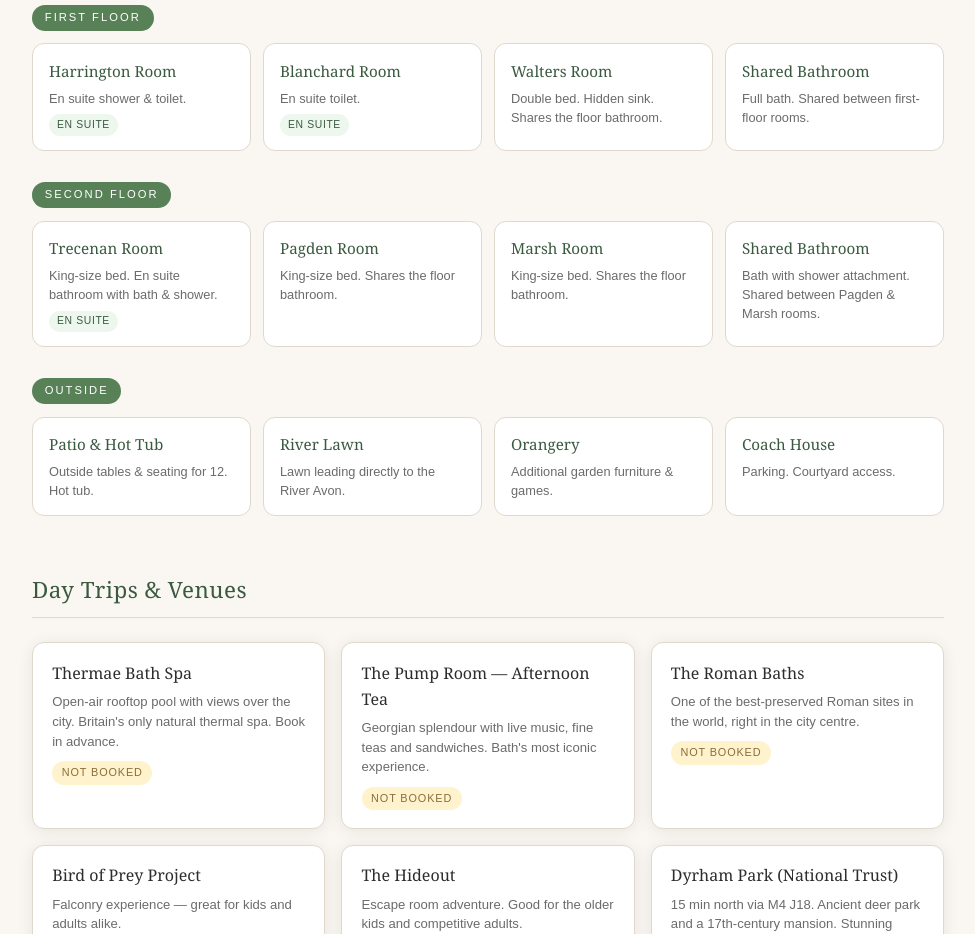
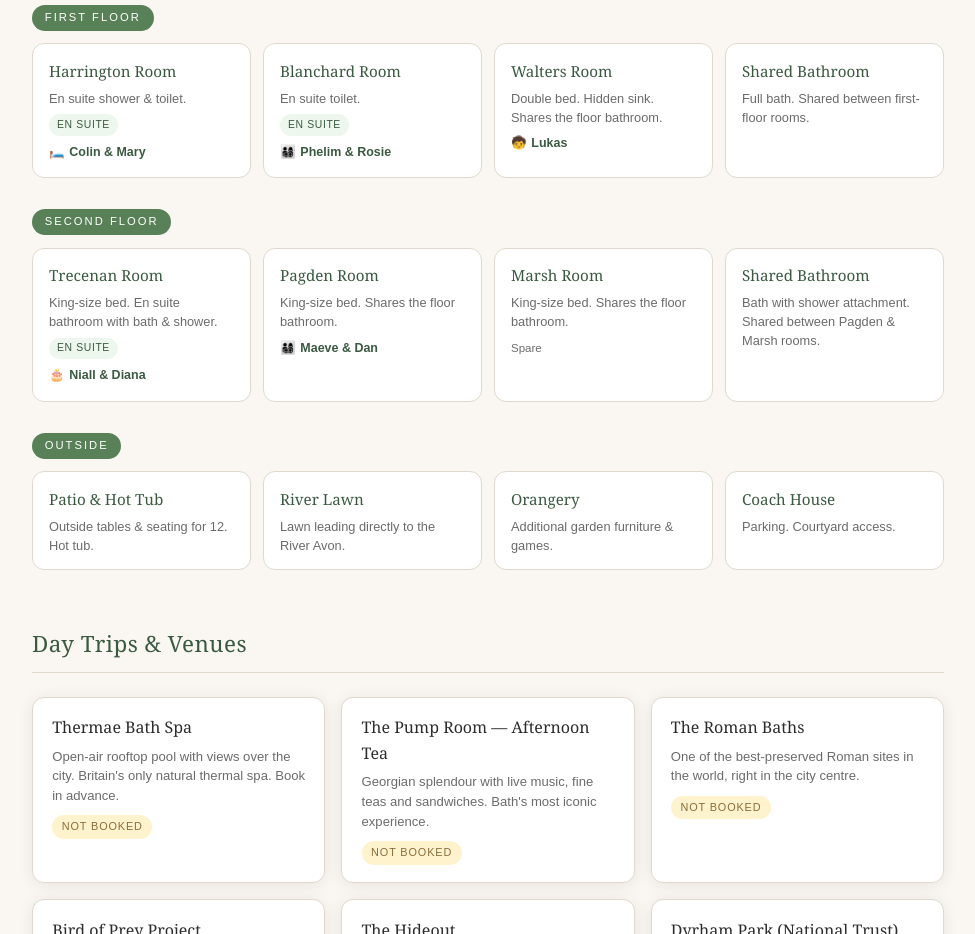
Before and after one commit to Phelimb/bradley-bath-2026-r4f8jk2m, a plain HTML site: page index.html in a window 1280 px wide. Shown: the part 4126-5060 px from the top of the page, without its empty margins (152-1127 px from the left). Drawn offline with Linux system fonts and the light colour scheme.

Commit message:
Redo room assignments — en suite kings for childless couples, Lukas in double

```diff
--- a/index.html
+++ b/index.html
@@ -763,15 +763,18 @@
           <div class="room-card-name">Harrington Room</div>
           <div class="room-card-desc">En suite shower &amp; toilet.</div>
           <span class="room-badge">En suite</span>
+          <div class="room-guests">🛏️ <span>Colin &amp; Mary</span></div>
         </div>
         <div class="room-card">
           <div class="room-card-name">Blanchard Room</div>
           <div class="room-card-desc">En suite toilet.</div>
           <span class="room-badge">En suite</span>
+          <div class="room-guests">👨‍👩‍👧‍👦 <span>Phelim &amp; Rosie</span></div>
         </div>
         <div class="room-card">
           <div class="room-card-name">Walters Room</div>
           <div class="room-card-desc">Double bed. Hidden sink. Shares the floor bathroom.</div>
+          <div class="room-guests">🧒 <span>Lukas</span></div>
         </div>
         <div class="room-card">
           <div class="room-card-name">Shared Bathroom</div>
@@ -787,14 +790,17 @@
           <div class="room-card-name">Trecenan Room</div>
           <div class="room-card-desc">King-size bed. En suite bathroom with bath &amp; shower.</div>
           <span class="room-badge">En suite</span>
+          <div class="room-guests">🎂 <span>Niall &amp; Diana</span></div>
         </div>
         <div class="room-card">
           <div class="room-card-name">Pagden Room</div>
           <div class="room-card-desc">King-size bed. Shares the floor bathroom.</div>
+          <div class="room-guests">👨‍👩‍👧‍👦 <span>Maeve &amp; Dan</span></div>
         </div>
         <div class="room-card">
           <div class="room-card-name">Marsh Room</div>
           <div class="room-card-desc">King-size bed. Shares the floor bathroom.</div>
+          <div class="room-guests"><span class="room-guests-label">Spare</span></div>
         </div>
         <div class="room-card">
           <div class="room-card-name">Shared Bathroom</div>
```
